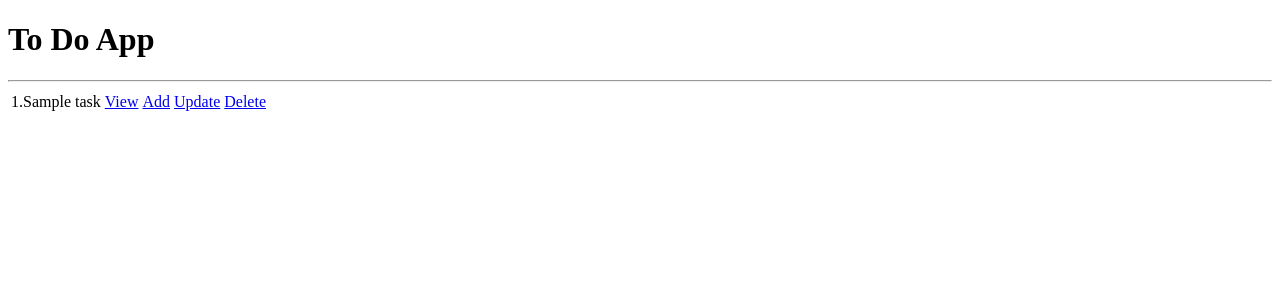
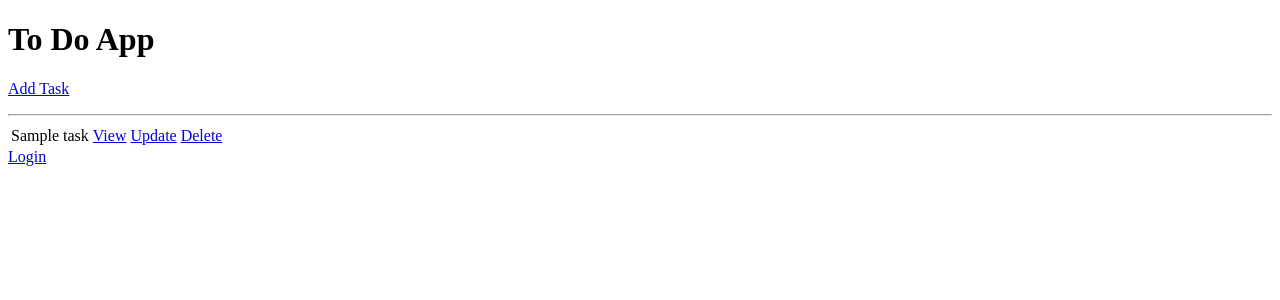
Before and after one commit to Sakkadas/django-to-do-app, a Django app: page / in a window 1280 px wide. Shown: the top 300 px of the page. Run offline with Django 3.2, Linux system fonts and the light colour scheme; tables that the repository leaves empty hold one stand-in row (values such as "Sample post").

Commit message:
align table, add login option

```diff
--- a/todo/tasks/templates/tasks/main.html
+++ b/todo/tasks/templates/tasks/main.html
@@ -6,17 +6,18 @@
 </head>
     <body>
     <h1>To Do App</h1>
+    <p><a href="{% url 'create-task'%}">Add Task</a></p>
     <hr>
+    <table>
         {% for task in tasks %}
-        <table>
             <tr>
-                <td>{{task.id}}.{{task.title}}</td>
+                <td>{{task.title}}</td>
                 <td><a href="{% url 'task' task.id %}">View</a></td>
-                <td><a href="{% url 'create-task'%}">Add</a></td>
                 <td><a href="{% url 'update-task' task.id%}">Update</a></td>
                 <td><a href="{% url 'delete-task' task.id%}">Delete</a></td>
             </tr>
+        {% endfor %}
         </table>
-        {% endfor %}
+    <a href="{% url 'login' %}">Login</a>
     </body>
 </html>
```
